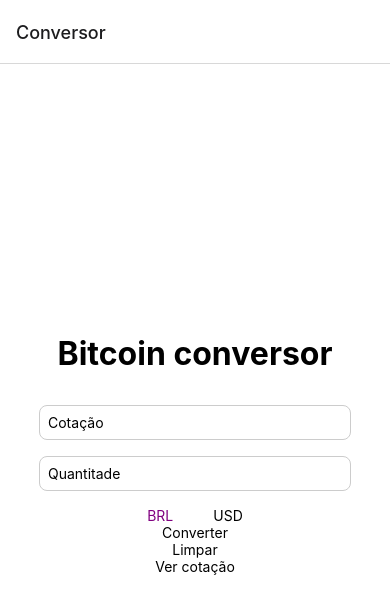
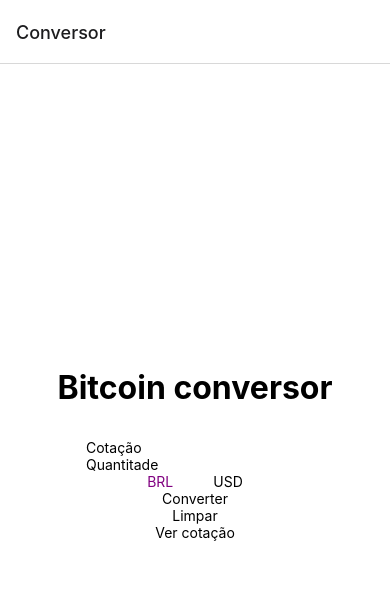
Before and after one commit to jxhnlcs/BitcoinConverter, a React Native app: screen / in a window 390 px wide. Shown: the top 614 px of the page. Built offline with nearby package versions, Linux system fonts and the light colour scheme.

Commit message:
apply validation

```diff
--- a/App.js
+++ b/App.js
@@ -141,15 +141,6 @@ const styles = StyleSheet.create({
     marginBottom: 32,
   },
 
-  input: {
-    borderWidth: 1,
-    borderColor: '#ccc',
-    borderRadius: 8,
-    padding: 8,
-    width: '80%',
-    marginBottom: 16,
-  },
-
   currencyContainer:{
     justifyContent: 'center',
     alignItems: 'center',
```
